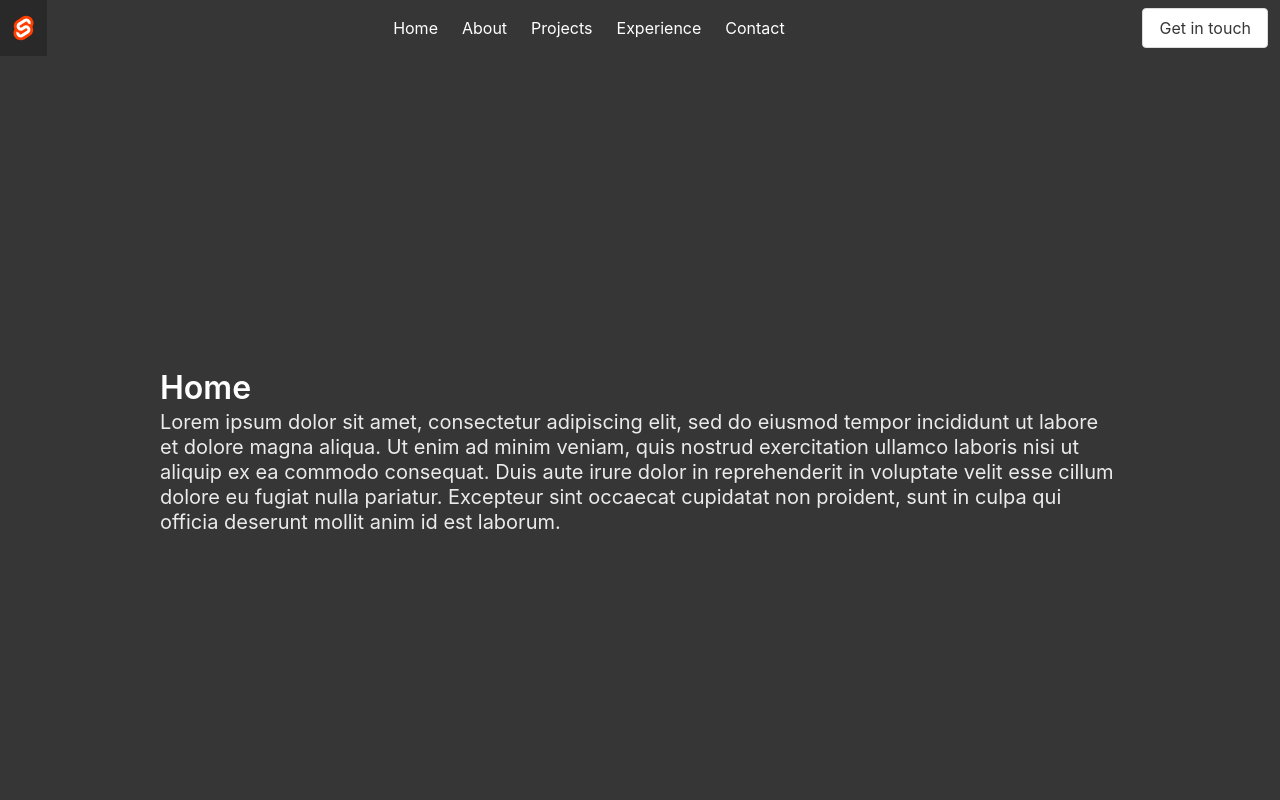
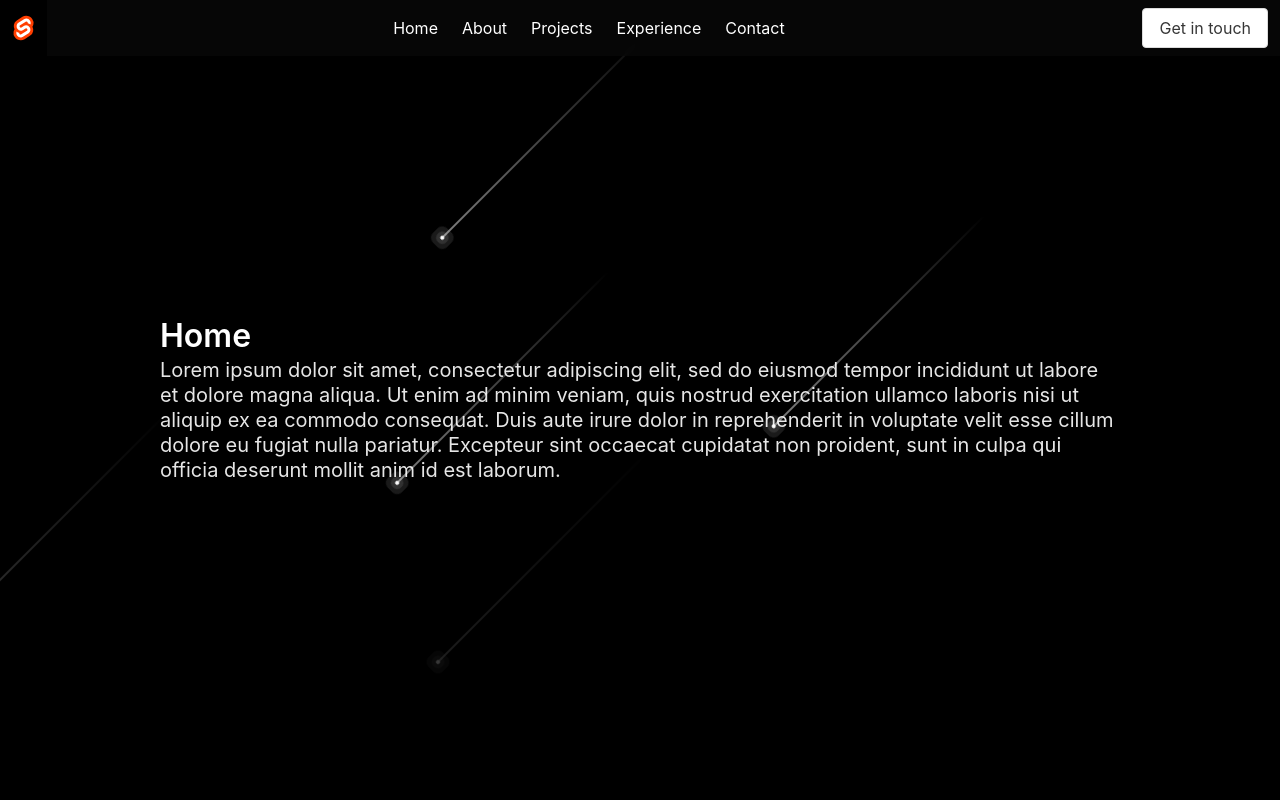
Before and after one commit to Younase/portfolio, a SvelteKit app: page / in a window 1280 px wide. Shown: the top 800 px of the page. Built offline with nearby package versions, Linux system fonts and the light colour scheme.

Commit message:
feat: add shooting star background

```diff
--- a/src/app.html
+++ b/src/app.html
@@ -6,7 +6,7 @@
         <meta name="viewport" content="width=device-width" />
         %sveltekit.head%
     </head>
-    <body class="has-navbar-fixed-top has-background-primary-light" data-sveltekit-preload-data="hover">
+    <body data-sveltekit-preload-data="hover">
         <div style="display: contents">%sveltekit.body%</div>
     </body>
 </html>
--- /dev/null
+++ b/src/components/organisms/Background.svelte
@@ -0,0 +1,230 @@
+<script>
+</script>
+
+    <section>
+        <span></span>
+        <span></span>
+        <span></span>
+        <span></span>
+        <span></span>
+        <span></span>
+        <span></span>
+        <span></span>
+        <span></span>
+        <span></span>
+        <span></span>
+        <span></span>
+        <span></span>
+        <span></span>
+        <span></span>
+        <span></span>
+        <span></span>
+        <span></span>
+        <span></span>
+    </section>
+
+<style>
+
+    div{
+        overflow: hidden;
+        width: 100%;
+        height: 100%;
+        top: 0;
+        left: 0;
+        z-index: -100;
+    }
+    section{
+        overflow: hidden;
+        position: absolute;
+        top: 0;
+        left: 0;
+        width: 100%;
+        height: 100%;
+        background-color:black;
+        background-size: cover;
+        animation: animateBg 50s linear infinite;
+    }
+   span{
+        position: absolute;
+        top:50%;
+        left:50%;
+        width: 4px;
+        height: 4px;
+        background: #fff;
+        border-radius: 50%;
+        box-shadow: 0 0 0 4px rgba(255,255,255,0.1),0 0 0 8px rgba(255,255,255,0.1),0 0 20px rgba(255,255,255,0.1);
+        animation: animate 3s linear infinite;
+    }
+    span::before{
+        content:'';
+        position: absolute;
+        top: 50%;
+        transform: translateY(-50%);
+        width: 300px;
+        height: 1px;
+        background: linear-gradient(90deg,#fff,transparent);
+    }
+    @keyframes animate
+    {
+        0%
+        {
+            transform: rotate(315deg) translateX(0);
+            opacity: 0;
+        }
+        1%{
+            opacity: 1;
+        }
+        70%
+        {
+            opacity: 1;
+        }
+        100%
+        {
+            transform: rotate(315deg) translateX(-1000px);
+            opacity: 0;
+        }
+    }
+    span:nth-child(0){
+        top: 0px;
+        right: 450px;
+        left: initial;
+        animation-delay: 2.75s;
+        animation-duration: 2.75s;
+    }
+    span:nth-child(1){
+        top: 0;
+        right: 0;
+        left: initial;
+        animation-delay: 0s;
+        animation-duration: 1s;
+    }
+    span:nth-child(2){
+        top: 0;
+        right: 80px;
+        left: initial;
+        animation-delay: 0.2s;
+        animation-duration: 3s;
+    }
+    span:nth-child(3){
+        top: 80;
+        right: 0px;
+        left: initial;
+        animation-delay: 0.4s;
+        animation-duration: 2s;
+    }
+    span:nth-child(4){
+        top: 0;
+        right: 180px;
+        left: initial;
+        animation-delay: 0.6s;
+        animation-duration: 1.5s;
+    }
+    span:nth-child(5){
+        top: 0;
+        right: 400px;
+        left: initial;
+        animation-delay: 0.8s;
+        animation-duration: 2.5s;
+    }
+    span:nth-child(6){
+        top: 0;
+        right: 600px;
+        left: initial;
+        animation-delay: 1s;
+        animation-duration: 3s;
+    }
+    span:nth-child(7){
+        top: 2700px;
+        right: 0px;
+        left: initial;
+        animation-delay: 1.2s;
+        animation-duration: 5.75s;
+    }
+    span:nth-child(8){
+        top: 0px;
+        right: 700px;
+        left: initial;
+        animation-delay: 1.4s;
+        animation-duration: 1.25s;
+    }
+    span:nth-child(9){
+        top: 0px;
+        right: 1050px;
+        left: initial;
+        animation-delay: 0.75s;
+        animation-duration: 2.25s;
+    }
+
+    span:nth-child(10){
+        top: 700px;
+        right: 1100px;
+        left: initial;
+        animation-delay: 0s;
+        animation-duration: 5s;
+    }
+
+    span:nth-child(11){
+        top: 1000px;
+        right: 150px;
+        left: initial;
+        animation-delay: 0.75s;
+        animation-duration: 2.25s;
+    }
+
+    span:nth-child(12){
+        top: 1400px;
+        right: 150px;
+        left: initial;
+        animation-delay: 1.5s;
+        animation-duration: 2.25s;
+    }
+
+    span:nth-child(13){
+        top: 1600px;
+        right: 10px;
+        left: initial;
+        animation-delay: 0.4s;
+        animation-duration: 3s;
+    }
+
+    span:nth-child(14){
+        top: 1700px;
+        right: 700px;
+        left: initial;
+        animation-delay: 0.6s;
+        animation-duration: 3s;
+    }
+
+    span:nth-child(15){
+        top: 1700px;
+        right: 80px;
+        left: initial;
+        animation-delay: 0.6s;
+        animation-duration: 3.5s;
+    }
+
+    span:nth-child(16){
+        top: 2300px;
+        right: 10px;
+        left: initial;
+        animation-delay: 0.8s;
+        animation-duration: 2.5s;
+    }
+
+    span:nth-child(17){
+        top: 2600px;
+        right: 400px;
+        left: initial;
+        animation-delay: 1s;
+        animation-duration: 2.2s;
+    }
+
+    span:nth-child(18){
+        top: 2650px;
+        right: 800px;
+        left: initial;
+        animation-delay: 0.4s;
+        animation-duration: 3s;
+    }
+
+</style>
--- a/src/components/organisms/Header.svelte
+++ b/src/components/organisms/Header.svelte
@@ -7,7 +7,7 @@
 </script>
 
 <header>
-    <nav class="navbar is-fixed-top is-dark">
+    <nav class="navbar is-black is-fixed-top">
         <div class="navbar-brand">
             <a class="navbar-item" href="https://kit.svelte.dev">
                 <img src={logo} alt="SvelteKit" />
@@ -48,5 +48,8 @@
 </header>
 
 <style>
-
+    .navbar {
+        background-color: rgba(11,11,11,0.6) !important;
+        backdrop-filter: blur(3px);
+    }
 </style>
--- a/src/components/organisms/Home.svelte
+++ b/src/components/organisms/Home.svelte
@@ -3,7 +3,7 @@
 </script>
 
 <section class="hero is-fullheight is-dark" id="home">
-    <div class="hero-body dark">
+    <div class="hero-body">
         <div class="container is-max-desktop">
             <div class="block">
                 <h1 class="title ">
--- a/src/routes/+page.svelte
+++ b/src/routes/+page.svelte
@@ -4,6 +4,7 @@
 	import Projects from '../components/organisms/Projects.svelte';
 	import Experience from '../components/organisms/Experience.svelte';
 	import Contact from '../components/organisms/Contact.svelte';
+	import Background from '../components/organisms/Background.svelte';
 </script>
 
 <svelte:head>
@@ -11,13 +12,18 @@
 	<meta name="description" content="Svelte demo app" />
 </svelte:head>
 
-
+<div class="wrapper">
+    <Background />
     <Home />
     <About />
     <Projects />
     <Experience />
     <Contact />
+</div>
 <style>
+    .wrapper{
+        position: relative;
+    }
     /*
        :global(body){
         background-color: #F6F6F6;
```
